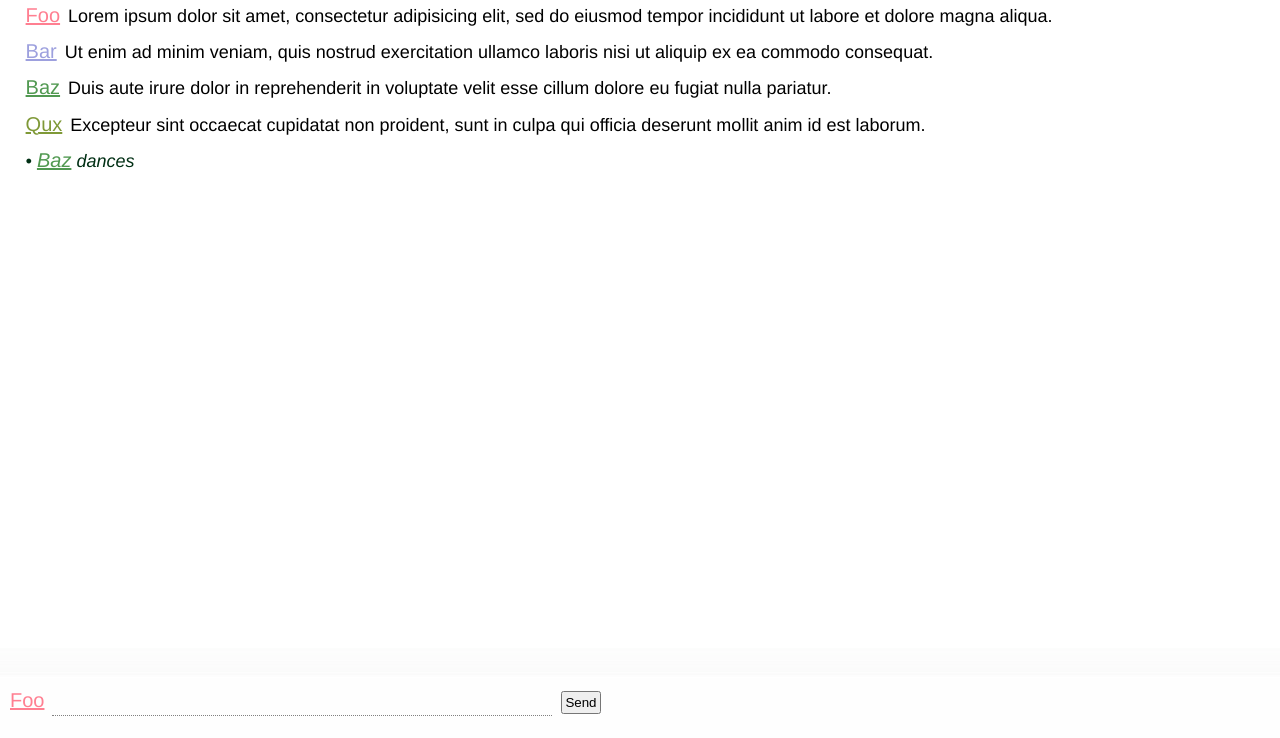
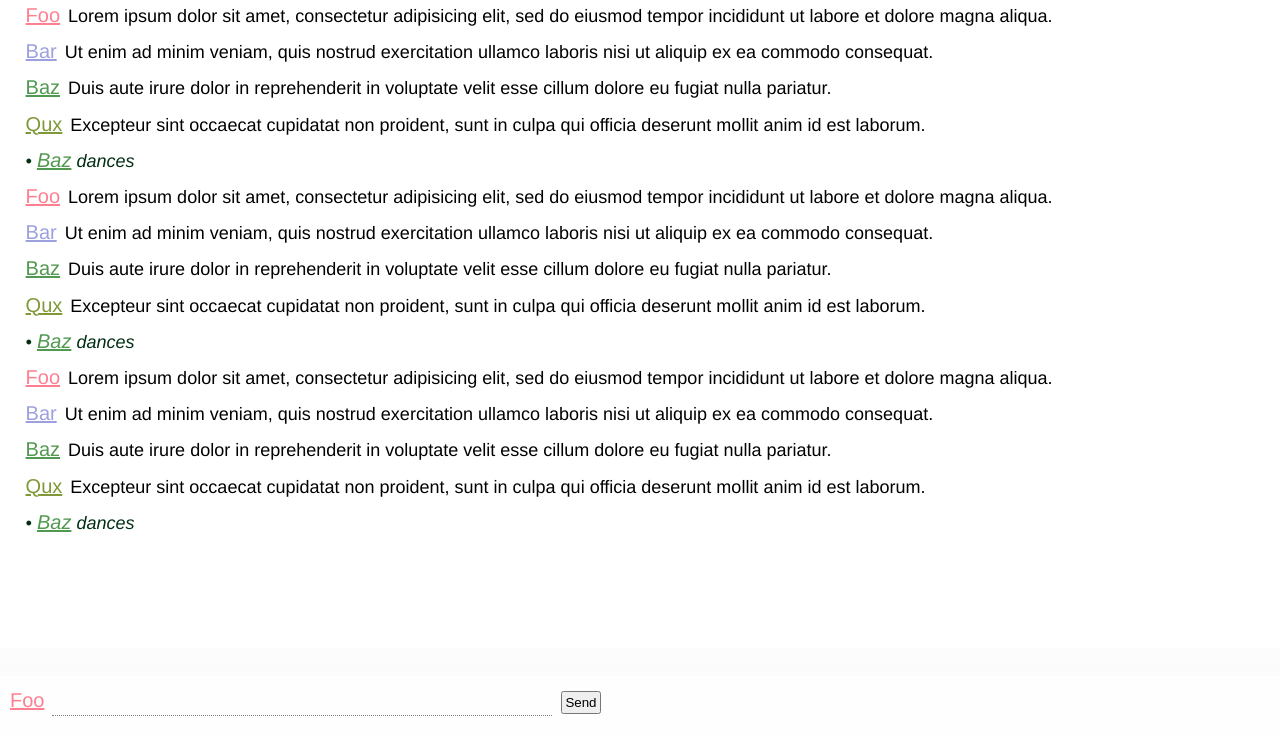
Before and after one commit to adeel/razgovore, a plain HTML site: page mockups/room.html in a window 1280 px wide. Shown: the part 62-800 px from the top of the page. Drawn offline with Linux system fonts and the light colour scheme.

Commit message:
A better demonstration of what happens when the message area overflows.

```diff
--- a/mockups/room.html
+++ b/mockups/room.html
@@ -9,9 +9,49 @@
 	</head>
 	<body onload="document.getElementById('new_message').focus();">
 		<div id="header">
-		  <h1>AoPS-ML Chatroom</h1>
+		  <h1>Test Room</h1>
 		</div>
 		<div id="content">
+		  <div class="message_wrapper">
+		    <span class="speaker me">Foo</span>
+		    <span class="message">Lorem ipsum dolor sit amet, consectetur adipisicing elit, sed do eiusmod tempor incididunt ut labore et dolore magna aliqua.</span>
+		  </div>
+		  <div class="message_wrapper">
+		    <span class="speaker b">Bar</span>
+		    <span class="message">Ut enim ad minim veniam, quis nostrud exercitation ullamco laboris nisi ut aliquip ex ea commodo consequat.</span>
+		  </div>
+		  <div class="message_wrapper">
+		    <span class="speaker c">Baz</span>
+		    <span class="message">Duis aute irure dolor in reprehenderit in voluptate velit esse cillum dolore eu fugiat nulla pariatur.</span>
+		  </div>
+      <div class="message_wrapper">
+		    <span class="speaker d">Qux</span>
+		    <span class="message">Excepteur sint occaecat cupidatat non proident, sunt in culpa qui officia deserunt mollit anim id est laborum.</span>
+		  </div>
+      <div class="message_wrapper action_message">
+		    <span class="speaker c">Baz</span>
+		    <span class="message">dances</span>
+		  </div>
+		  <div class="message_wrapper">
+		    <span class="speaker me">Foo</span>
+		    <span class="message">Lorem ipsum dolor sit amet, consectetur adipisicing elit, sed do eiusmod tempor incididunt ut labore et dolore magna aliqua.</span>
+		  </div>
+		  <div class="message_wrapper">
+		    <span class="speaker b">Bar</span>
+		    <span class="message">Ut enim ad minim veniam, quis nostrud exercitation ullamco laboris nisi ut aliquip ex ea commodo consequat.</span>
+		  </div>
+		  <div class="message_wrapper">
+		    <span class="speaker c">Baz</span>
+		    <span class="message">Duis aute irure dolor in reprehenderit in voluptate velit esse cillum dolore eu fugiat nulla pariatur.</span>
+		  </div>
+      <div class="message_wrapper">
+		    <span class="speaker d">Qux</span>
+		    <span class="message">Excepteur sint occaecat cupidatat non proident, sunt in culpa qui officia deserunt mollit anim id est laborum.</span>
+		  </div>
+      <div class="message_wrapper action_message">
+		    <span class="speaker c">Baz</span>
+		    <span class="message">dances</span>
+		  </div>
 		  <div class="message_wrapper">
 		    <span class="speaker me">Foo</span>
 		    <span class="message">Lorem ipsum dolor sit amet, consectetur adipisicing elit, sed do eiusmod tempor incididunt ut labore et dolore magna aliqua.</span>
```
